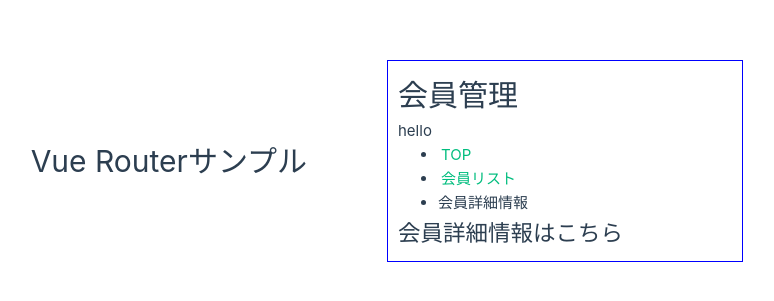
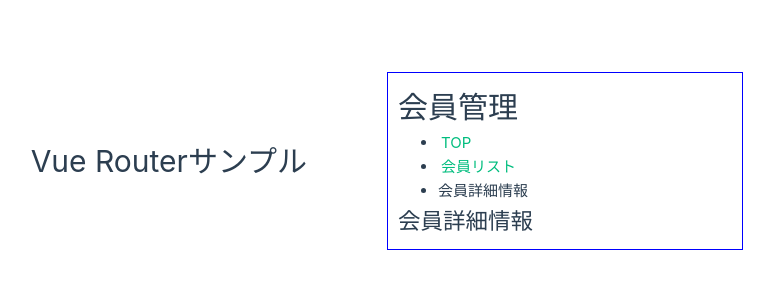
Before and after one commit to capricorn77777/spa, a Vue app in the folder vue-project/: page /member/detail/33456 in a window 1280 px wide. Shown: the part 239-540 px from the top of the page, without its empty margins (253-1027 px from the left). Built offline with nearby package versions, Linux system fonts and the light colour scheme.

Commit message:
detailの修正不要

```diff
--- a/vue-project/src/views/member/MemberDetail.vue
+++ b/vue-project/src/views/member/MemberDetail.vue
@@ -1,6 +1,5 @@
 <template>
     <h1>会員管理</h1>
-    <p>hello</p>
     <nav id="breadcrumbs">
         <ul>
             <li>
@@ -18,6 +17,6 @@
     </nav>
 
     <section>
-        <h2>会員詳細情報はこちら</h2>
+        <h2>会員詳細情報</h2>
     </section>
 </template>
```
